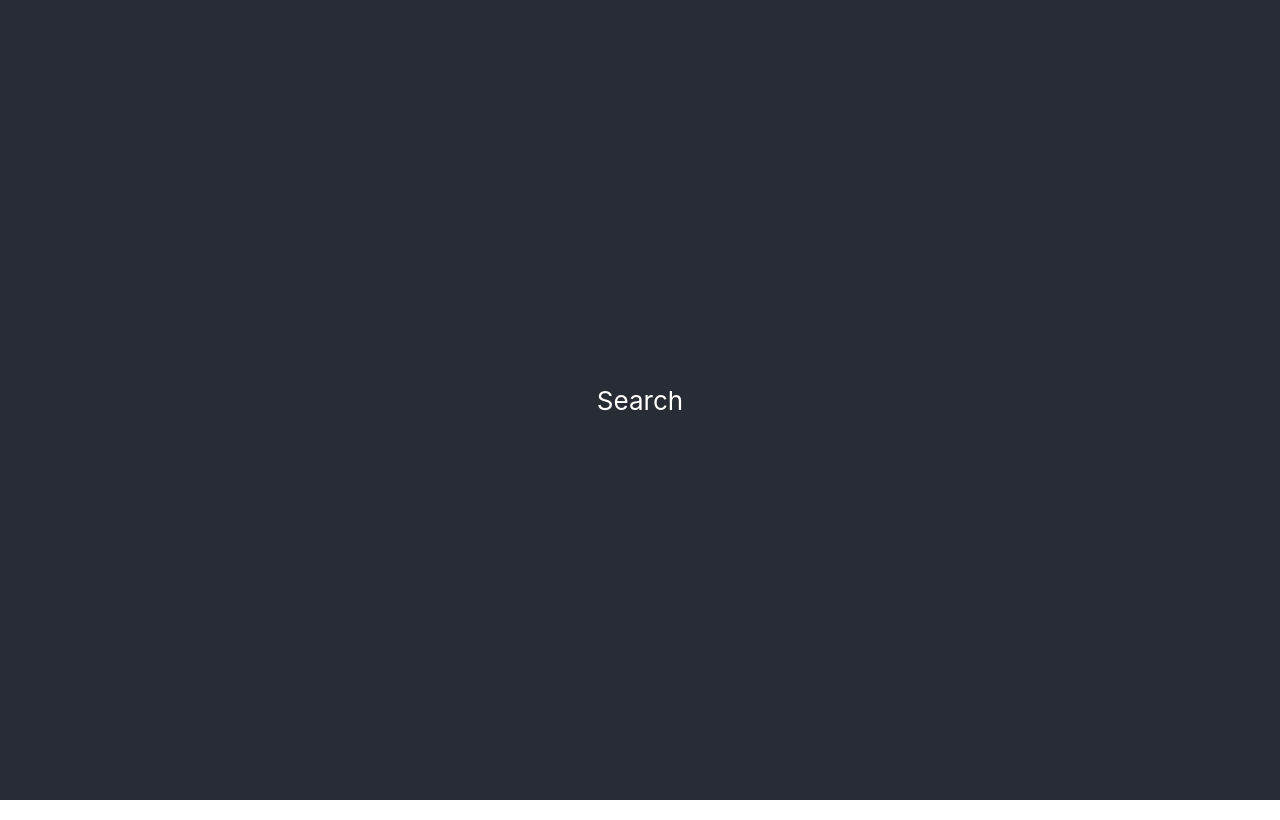
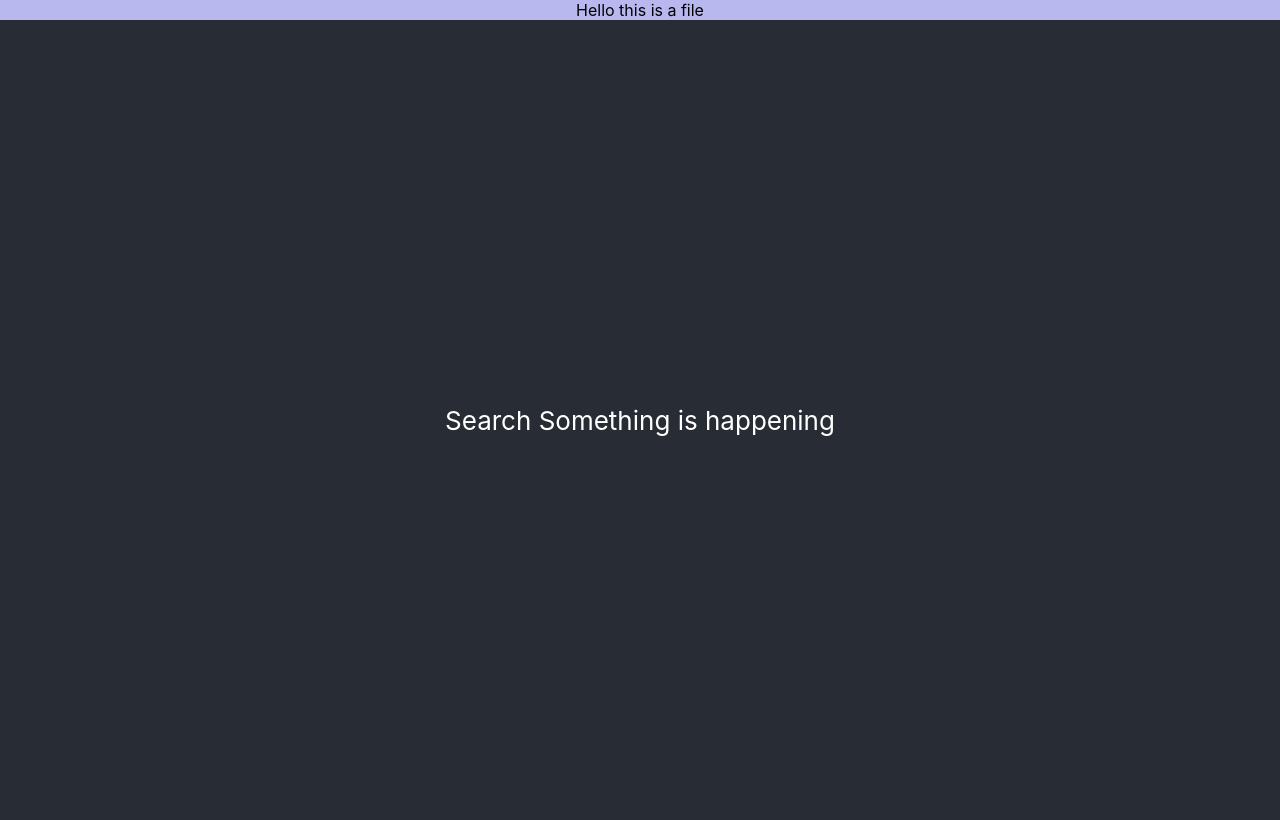
Before and after one commit to JMo95/Stock_Market_Game, a React (Create React App) app in the folder Front_end/: page /Search in a window 1280 px wide. Built offline with nearby package versions, Linux system fonts and the light colour scheme.

Commit message:
Nav added

```diff
--- a/Front_end/src/App.js
+++ b/Front_end/src/App.js
@@ -1,8 +1,9 @@
 import logo from './logo.svg';
-import './App.css';
+import './css/App.css';
 import React from "react";
 import {render} from "react-dom";
 import { BrowserRouter as Router, Switch, Route } from 'react-router-dom';
+import Nav from './Nav';
 //import {Router, Route} from "react-router";
 
 import landing from "./Component/Landing";
@@ -11,7 +12,12 @@ import search from "./Component/Search";
 
 function App() {
   return (
+    <div className="App">
       <Router>
+        {/* <div className="App_Nav"> */}
+          <Nav />
+        {/* </div> */}
+
         <div className="App_Body" >
           <div className='AppB'>
               <Switch>
@@ -22,6 +28,7 @@ function App() {
             </div>
         </div>
       </Router>
+    </div>
   );
 }
 
--- a/Front_end/src/Component/Landing.js
+++ b/Front_end/src/Component/Landing.js
@@ -1,7 +1,17 @@
-// import logo from './logo.svg';
+import React from "react";
 
 
-function landing() {
+
+
+class landing extends React.Component
+{
+        constructor(props)
+        {
+                super(props);
+        };
+
+        render()
+        {
           return (
                 <div className="App">
                   <header className="App-header">
@@ -12,5 +22,6 @@ function landing() {
                 </div>
               );
         }
+}
 
 export default landing;
--- a/Front_end/src/Component/Search.js
+++ b/Front_end/src/Component/Search.js
@@ -1,16 +1,25 @@
-// import logo from './logo.svg';
+import React from "react";
 
+class search extends React.Component
+{
+  constructor(props)
+  {
+    super(props);
+  };
 
-function search() {
+  render()
+  {
     return (
       <div className="App">
         <header className="App-header">
           <p>
             Search
+            Something is happening
           </p>
         </header>
       </div>
     );
   }
+}
 
 export default search;
--- /dev/null
+++ b/Front_end/src/Nav.js
@@ -0,0 +1,23 @@
+import './css/Nav.css';
+import React, { Component }  from "react";
+
+
+const Nav = () => {
+  // console.log(currentUser);
+
+    return (
+      <div className="CoreX2">
+          <div>
+            Hello
+            this is a file
+          </div>
+
+
+
+
+
+      </div>
+    );
+}
+
+export default Nav;
--- a/Front_end/src/App.css
+++ b/Front_end/src/css/App.css
@@ -11,6 +11,18 @@
   .App-logo {
     animation: App-logo-spin infinite 20s linear;
   }
+}
+
+.App_Nav
+{
+  padding-top:100px;
+  width:100%;
+  height: 10%;
+  top: 0;
+  position: absolute;
+  height: 45px;
+  display: flex;
+
 }
 
 .App-header {
--- /dev/null
+++ b/Front_end/src/css/Nav.css
@@ -0,0 +1,9 @@
+.CoreX2
+{
+    width: 100%;
+    height: 100%;
+    background-color: rgb(184, 184, 239);
+    /* margin: 10px; */
+    /* display: inline-block; */
+    /* float:left; */
+}
```
Also changed, not shown: 1 other file (tests, documents, lock files or other folders). Lines whose indentation alone changed are shown as unchanged.
